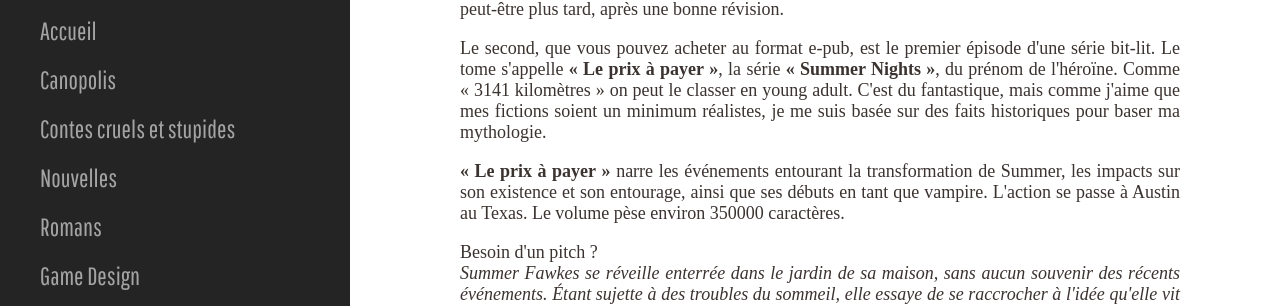
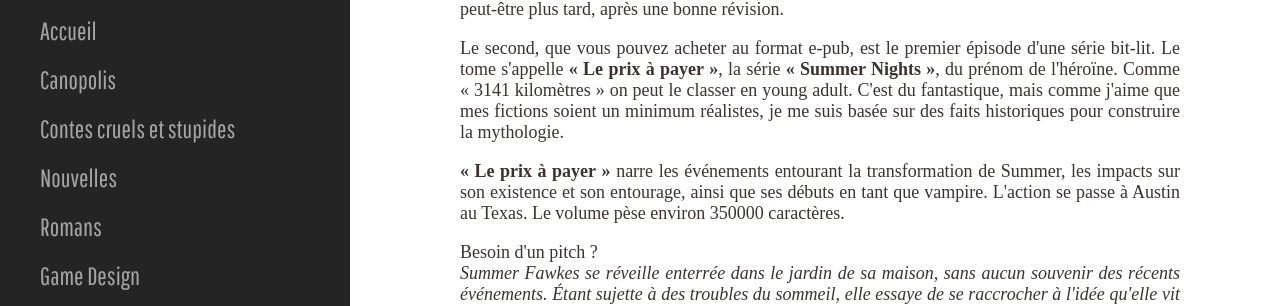
Before and after one commit to celiaheinrich/wickedtalesfactory, a Jekyll site: the page built from romans.html, in a window 1280 px wide. Shown: the part 256-562 px from the top of the page. Built offline with Jekyll 4.4.1, drawn with Linux system fonts in a browser that asks for light colours; some web fonts are replaced; Markdown is read by kramdown in place of the engine named in the settings.

Commit message:
ajout partie romans

```diff
--- a/romans.html
+++ b/romans.html
@@ -9,7 +9,7 @@ title: Wicked Tales Factory
 <div class="content-bis">
     <p>Bon ok ! Jouons cartes sur table, chers lecteurs. En créant ce blog, c'est principalement cette page que je souhaitais remplir. Mais ce sera probablement celle qui subira le moins de mises à jour.</p>
     <p>Je suis l'auteur de deux romans. Le premier est un road-trip, d'environ 350000 caractères, qui s'intitule « 3141 kilomètres ». Je l'aime beaucoup ! J'imagine que tous les auteurs sont très attachés à leur premier ouvrage. Je n'échappe pas à la règle. Néanmoins, je pense qu'en l'état actuel il manque un peu de maturité (à vrai dire, je crois que c'est aussi ce que j'aime en lui). Je le diffuserai peut-être plus tard, après une bonne révision.</p>
-    <p>Le second, que vous pouvez acheter au format e-pub, est le premier épisode d'une série bit-lit. Le tome s'appelle <b>« Le prix à payer »</b>, la série <b>« Summer Nights »</b>, du prénom de l'héroïne. Comme « 3141 kilomètres » on peut le classer en young adult. C'est du fantastique, mais comme j'aime que mes fictions soient un minimum réalistes, je me suis basée sur des faits historiques pour baser ma mythologie.</p>
+    <p>Le second, que vous pouvez acheter au format e-pub, est le premier épisode d'une série bit-lit. Le tome s'appelle <b>« Le prix à payer »</b>, la série <b>« Summer Nights »</b>, du prénom de l'héroïne. Comme « 3141 kilomètres » on peut le classer en young adult. C'est du fantastique, mais comme j'aime que mes fictions soient un minimum réalistes, je me suis basée sur des faits historiques pour construire la mythologie.</p>
     <p><b>« Le prix à payer »</b> narre les événements entourant la transformation de Summer, les impacts sur son existence et son entourage, ainsi que ses débuts en tant que vampire. L'action se passe à Austin au Texas. Le volume pèse environ 350000 caractères.</p>
     <p>Besoin d'un pitch ?</br><i>Summer Fawkes se réveille enterrée dans le jardin de sa maison, sans aucun souvenir des récents événements. Étant sujette à des troubles du sommeil, elle essaye de se raccrocher à l'idée qu'elle vit un cauchemar.</br>Pendant ce temps, dans la banlieue de Houston, Bastien Vuillemot suit la trace d'un vampire qui sème des cadavres sur son passage. Il semble avoir pris la direction d'Austin...</i>
     <img class="img-canopolis" src="/images/Romans-Pieuvre-petit.png" />
```
